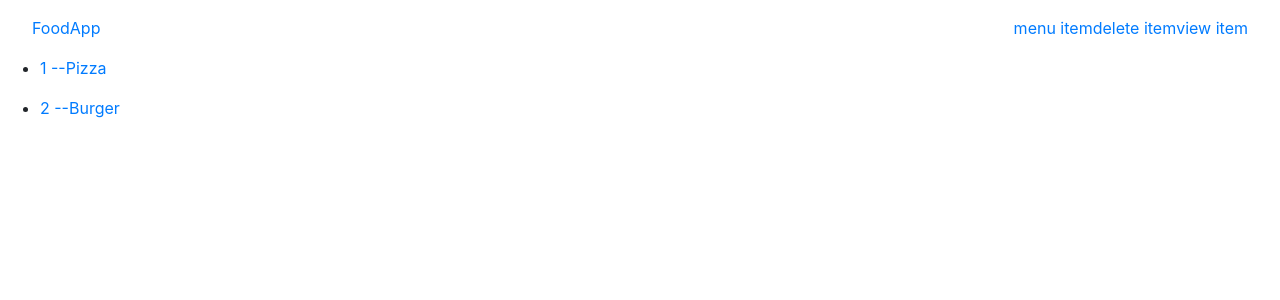
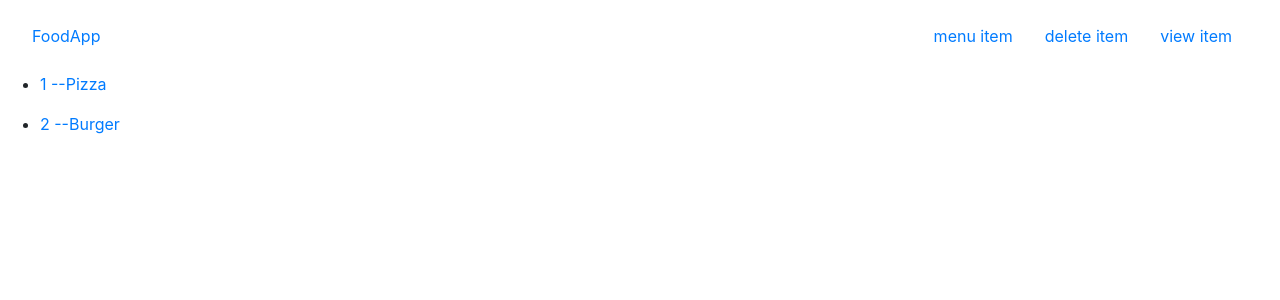
Before and after one commit to Hayden-Neilson/django-MC, a Django app: page /food/ in a window 1280 px wide. Shown: the top 300 px of the page. Run offline with Django 3.2, Linux system fonts and the light colour scheme; data comes from the database, SQL or seed files in the repository.

Commit message:
finish base navbar

```diff
--- a/food/templates/food/index.html
+++ b/food/templates/food/index.html
@@ -14,9 +14,9 @@
         <a href="#" class="navbar brand">FoodApp</a>
 
         <div class="navbar">
-            <a class="nav-item">menu item</a>
-            <a class="nav-item">delete item</a>
-            <a class="nav-item">view item</a>
+            <a class="nav-item nav-link">menu item</a>
+            <a class="nav-item nav-link">delete item</a>
+            <a class="nav-item nav-link">view item</a>
         </div>
 
 
```
